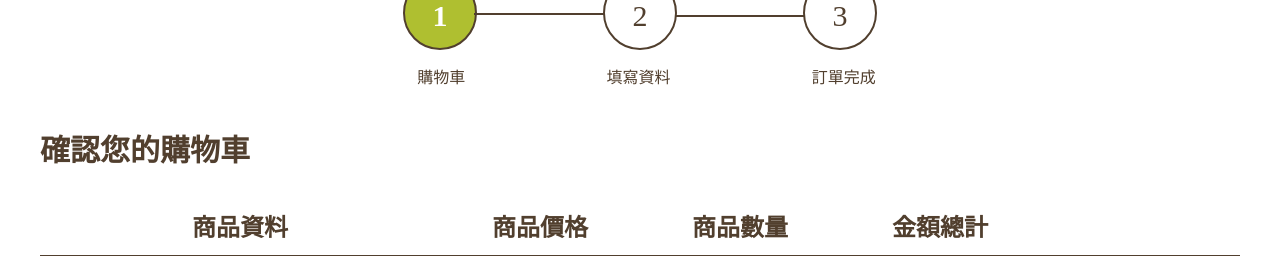
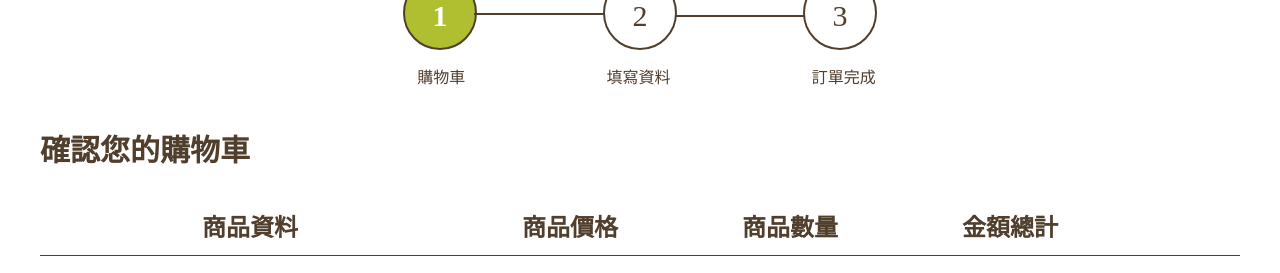
Before and after one commit to illumyST/JOYO_teamProject_G3, a PHP site: page /cartConfirm.html in a window 1280 px wide. Shown: the part 74-347 px from the top of the page. Run offline with PHP 8.4, Linux system fonts and the light colour scheme; style sheets or scripts are compiled from the project's sources; some libraries are stand-ins or nearby versions.

Commit message:
Merge branch 'peiya' into dev
# Conflicts:
#	css/style.css
#	css/style.css.map
#	sass/style.scss

```diff
--- a/cartConfirm.html
+++ b/cartConfirm.html
@@ -29,7 +29,7 @@
                 <li class="col-2">商品價格</li>
                 <li class="col-2">商品數量</li>
                 <li class="col-2">金額總計</li>
-                <li class="col-2"></li>
+                <li class="col-1"></li>
             </ul>
             <ul class="col-12 cartConfirm_con_title_item">
                 <li class="col-12">
--- a/sass/style.scss
+++ b/sass/style.scss
@@ -27,14 +27,10 @@
 @import './page/index';
 @import './page/page';
 @import './page/forum';
-<<<<<<< HEAD
-@import './page/msForumManagement';
 @import './page/msForumManagement';
 @import './page/msEditAdmins';
 @import './page/_msLogin.scss';
-=======
 @import './page/page';
->>>>>>> peiya
 .wrapper{
     width: 1200px;
     margin: 0 auto;
```
